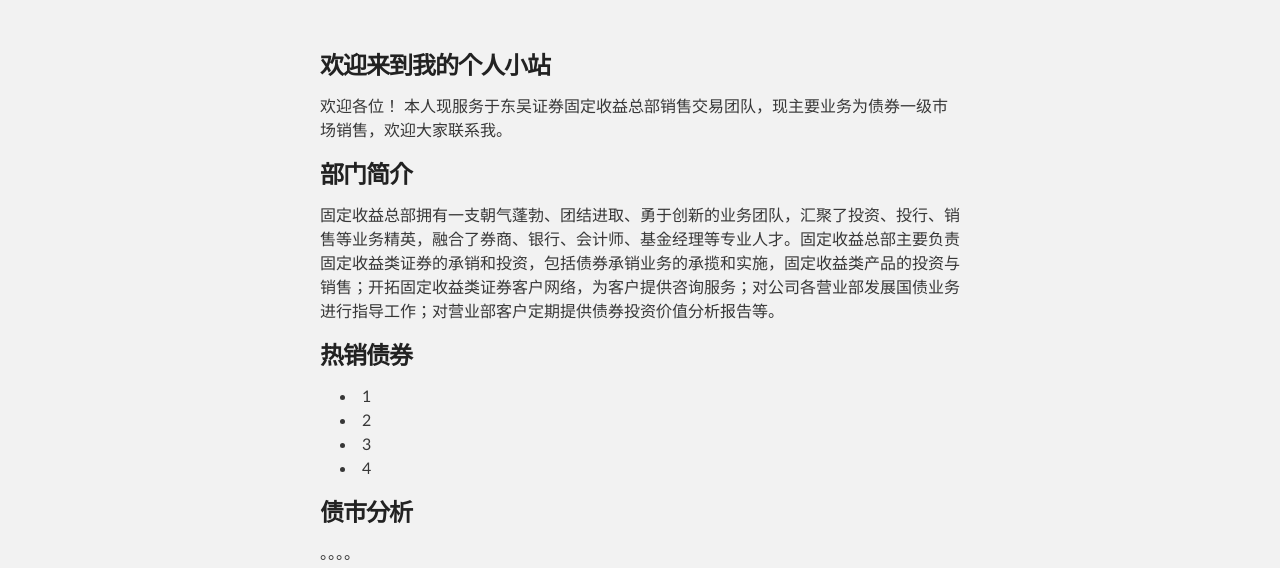
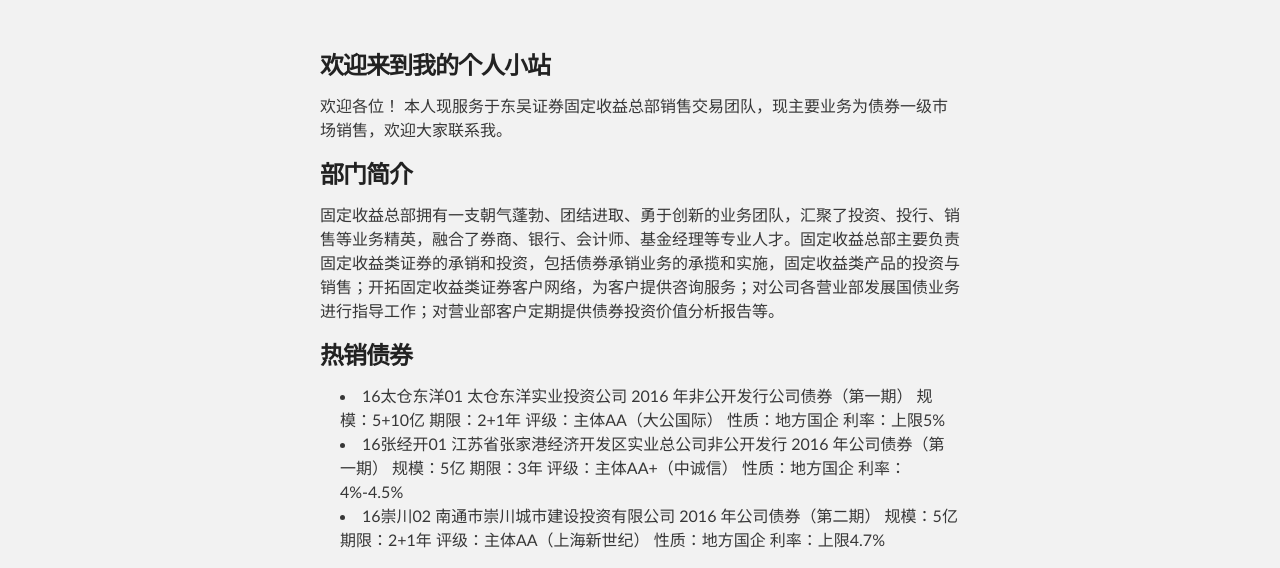
Before and after one commit to Tony-Wei/Tony-Wei.github.io, a plain HTML site: page index.html in a window 1280 px wide. Shown: the part 212-780 px from the top of the page. Drawn offline with Linux system fonts and the light colour scheme.

Commit message:
Update index.html

```diff
--- a/index.html
+++ b/index.html
@@ -42,10 +42,27 @@
 <a name="%E6%AD%A3%E5%9C%A8%E4%BD%BF%E7%94%A8%E7%9A%84%E8%AF%AD%E8%A8%80%E4%B8%8E%E6%A1%86%E6%9E%B6" class="anchor" href="#%E6%AD%A3%E5%9C%A8%E4%BD%BF%E7%94%A8%E7%9A%84%E8%AF%AD%E8%A8%80%E4%B8%8E%E6%A1%86%E6%9E%B6"><span class="octicon octicon-link"></span></a>热销债券</h3>
 
 <ul>
-<li>1</li>
-<li>2</li>
-<li>3</li>
-<li>4</li>
+<li>16太仓东洋01
+太仓东洋实业投资公司 2016 年非公开发行公司债券（第一期）
+规模：5+10亿
+期限：2+1年
+评级：主体AA（大公国际）
+性质：地方国企
+利率：上限5%</li>
+<li>16张经开01
+江苏省张家港经济开发区实业总公司非公开发行 2016 年公司债券（第一期）
+规模：5亿
+期限：3年
+评级：主体AA+（中诚信）
+性质：地方国企
+利率：4%-4.5%</li>
+<li>16崇川02
+南通市崇川城市建设投资有限公司 2016 年公司债券（第二期）
+规模：5亿
+期限：2+1年
+评级：主体AA（上海新世纪）
+性质：地方国企
+利率：上限4.7%</li>
 </ul><h3>
 <a name="%E5%87%86%E5%A4%87%E5%AD%A6%E4%B9%A0" class="anchor" href="#%E5%87%86%E5%A4%87%E5%AD%A6%E4%B9%A0"><span class="octicon octicon-link"></span></a>债市分析</h3>
 
```
